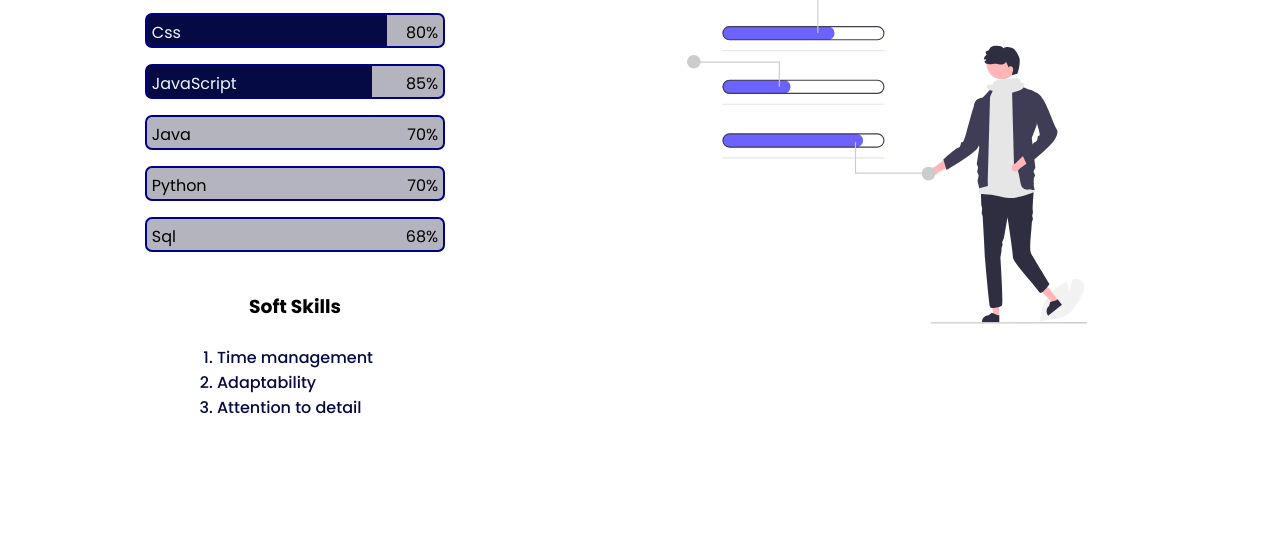
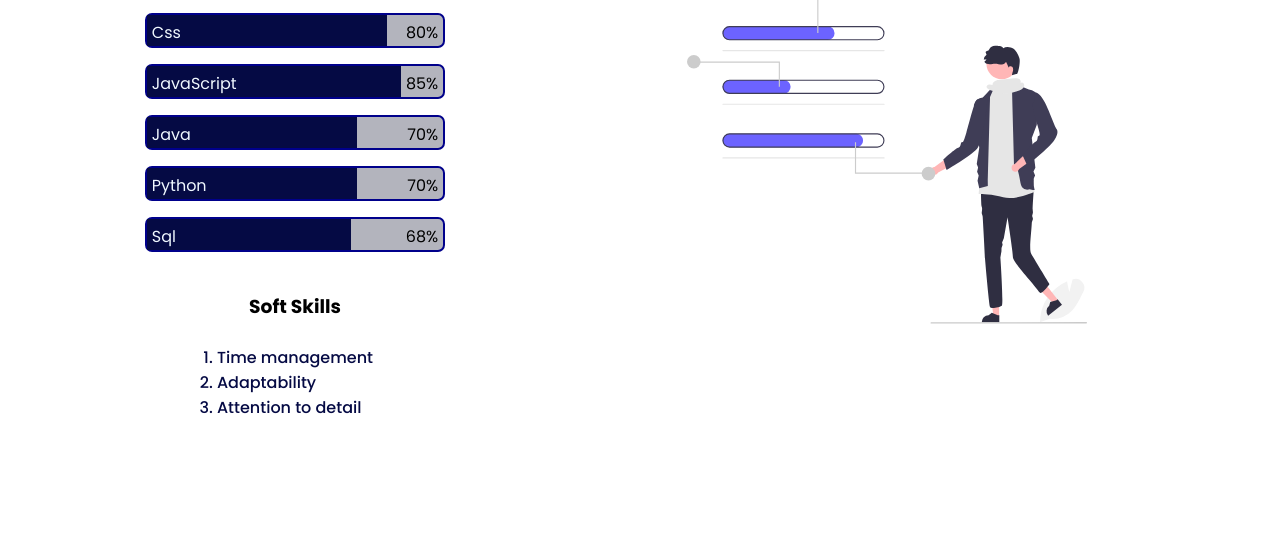
Before and after one commit to abishab77/Projects, a plain HTML site: page Portfolio/index.html in a window 1280 px wide. Shown: the part 2155-2704 px from the top of the page. Drawn offline with nearby package versions, Linux system fonts and the light colour scheme.

Commit message:
Update style.css

```diff
--- a/Portfolio/style.css
+++ b/Portfolio/style.css
@@ -366,7 +366,27 @@ a:checked~nav {
 #skills .js {
     background-color: #050A44;
     color: aliceblue;
-    width: 225px;
+    width: 255px;
+}
+#skills .java {
+    background-color: #050A44;
+    color: aliceblue;
+    width: 210px;
+}
+#skills .py {
+    background-color: #050A44;
+    color: aliceblue;
+    width: 210px;
+}
+#skills .sql {
+    background-color: #050A44;
+    color: aliceblue;
+    width: 204px;
+}
+#skills .py {
+    background-color: #050A44;
+    color: aliceblue;
+    width: 210px;
 }
 
 #slills .p-skill {
@@ -762,3 +782,9 @@ li.skills-item {
 
 
 }
+
+#project-para
+{
+    margin: 5% 1%;
+    text-align: center;
+}
```
